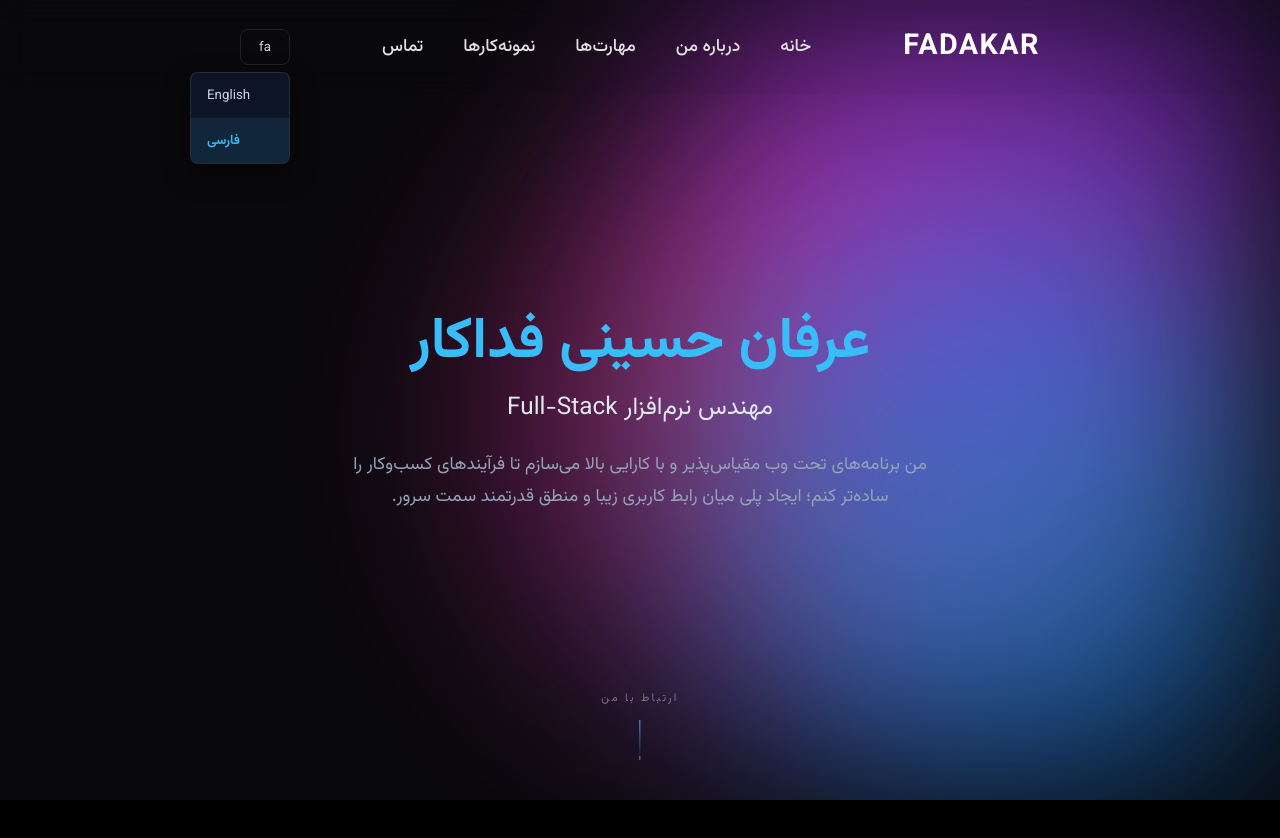
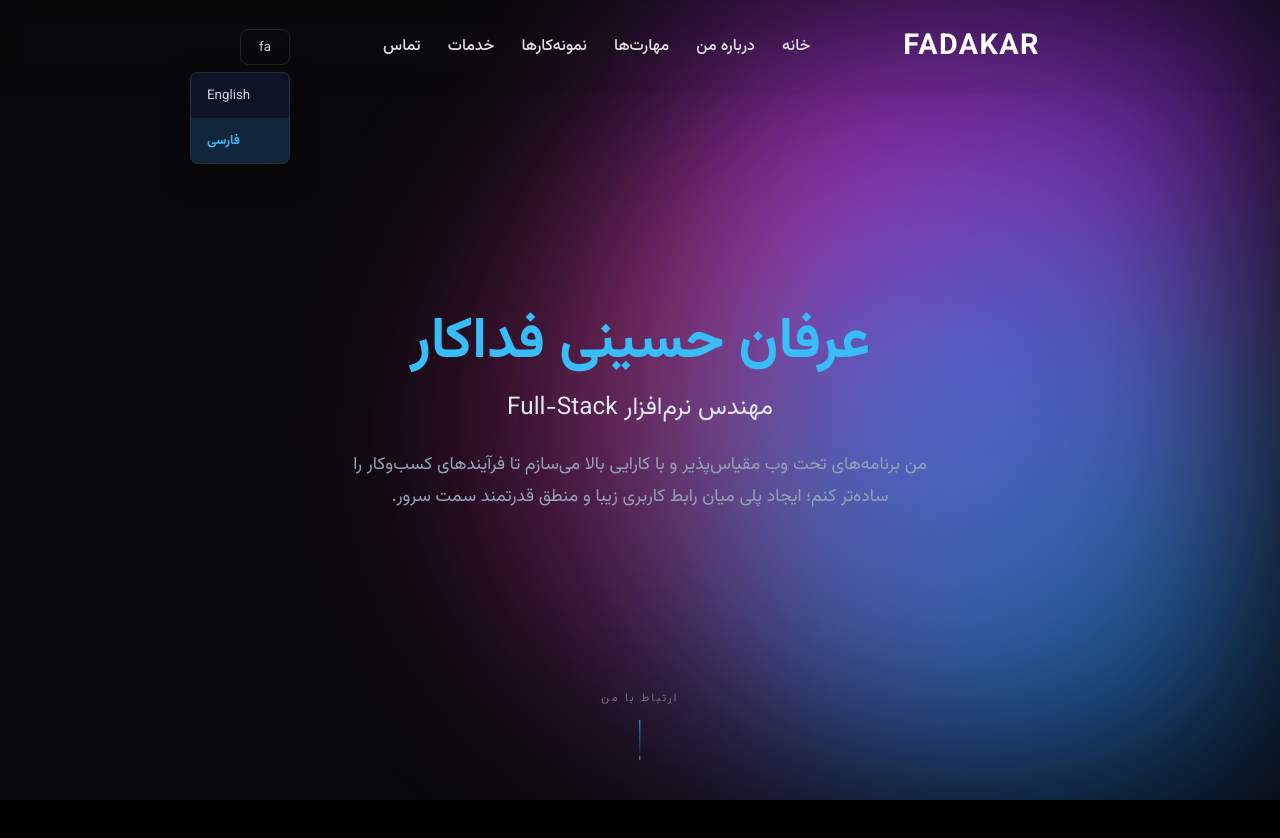
Before and after one commit to Fadakari/fadakar-portfolio, a Nuxt app: page / in a window 1280 px wide. Both pictures are taken after a click on the button "fa". Shown: the top 838 px of the page. Built offline with nearby package versions, Linux system fonts and the light colour scheme.

Commit message:
feat: add services navigation

```diff
--- a/app/components/Header.vue
+++ b/app/components/Header.vue
@@ -2,10 +2,13 @@
 import { ref, onMounted, onUnmounted, computed } from 'vue'
 import { gsap } from 'gsap'
 import { ScrollToPlugin } from 'gsap/ScrollToPlugin'
+import { useRoute, useRouter } from 'vue-router'
 
 gsap.registerPlugin(ScrollToPlugin)
 
 const { locale, setLocale } = useLocale()
+const route = useRoute()
+const router = useRouter()
 const isLangMenuOpen = ref(false)
 const isScrolled = ref(false)
 const isMobileMenuOpen = ref(false)
@@ -16,8 +19,10 @@ const props = defineProps<{
 }>()
 
 const labels = computed(() => locale.value === 'fa'
-  ? { home: 'خانه', about: 'درباره من', skills: 'مهارت‌ها', projects: 'نمونه‌کارها', contact: 'تماس' }
-  : { home: 'Home', about: 'About', skills: 'Skills', projects: 'Projects', contact: 'Contact' })
+  ? { home: 'خانه', about: 'درباره من', skills: 'مهارت‌ها', projects: 'نمونه‌کارها', services: 'خدمات', contact: 'تماس' }
+  : { home: 'Home', about: 'About', skills: 'Skills', projects: 'Projects', services: 'Services', contact: 'Contact' })
+
+const isHome = computed(() => route.path === '/')
 
 const changeLanguage = (lang: 'fa' | 'en') => {
   setLocale(lang)
@@ -28,67 +33,62 @@ const changeLanguage = (lang: 'fa' | 'en') => {
   }
 }
 
-const handleScroll = () => {
-  isScrolled.value = window.scrollY > 50
-}
-
-const toggleMobileMenu = () => {
-  isMobileMenuOpen.value = !isMobileMenuOpen.value
-}
+const handleScroll = () => { isScrolled.value = window.scrollY > 50 }
+const toggleMobileMenu = () => { isMobileMenuOpen.value = !isMobileMenuOpen.value }
 
 onMounted(() => {
   document.documentElement.dir = locale.value === 'fa' ? 'rtl' : 'ltr'
   document.documentElement.lang = locale.value
   window.addEventListener('scroll', handleScroll, { passive: true })
   handleScroll()
-
   gsap.from('.main-header', { y: -100, opacity: 0, duration: 1, ease: 'power3.out', delay: 0.5 })
   gsap.from('.nav-links li, .brand-name', { opacity: 0, y: -20, stagger: 0.1, duration: 0.8, ease: 'power3.out', delay: 0.8 })
 })
 
-onUnmounted(() => {
-  window.removeEventListener('scroll', handleScroll)
-})
+onUnmounted(() => window.removeEventListener('scroll', handleScroll))
 
-const scrollToSectionHandler = (event: MouseEvent, id: string) => {
+const navigateHomeSection = (event: MouseEvent, id: string) => {
   event.preventDefault()
-  props.scrollToSection?.(id)
   isMobileMenuOpen.value = false
   isLangMenuOpen.value = false
+  if (isHome.value) {
+    props.scrollToSection?.(id)
+  } else {
+    router.push({ path: '/', hash: `#${id}` })
+  }
 }
 
-const isDeepScrolled = computed(() => (props.currentSectionIndex ?? 0) > 0)
+const navigateServices = (event: MouseEvent) => {
+  event.preventDefault()
+  isMobileMenuOpen.value = false
+  isLangMenuOpen.value = false
+  router.push('/services')
+}
+
+const goHome = (event: MouseEvent) => navigateHomeSection(event, 'hero')
+const isDeepScrolled = computed(() => isHome.value && (props.currentSectionIndex ?? 0) > 0)
 </script>
 
 <template>
-  <header :class="{
-    'main-header': true,
-    'scrolled': isScrolled,
-    'menu-open': isMobileMenuOpen,
-    'deep-scrolled': isDeepScrolled
-  }">
+  <header :class="{ 'main-header': true, scrolled: isScrolled, 'menu-open': isMobileMenuOpen, 'deep-scrolled': isDeepScrolled }">
     <div class="header-content">
       <div class="header-left">
-        <a href="#" @click="scrollToSectionHandler($event, 'hero')" class="brand-name">FADAKAR</a>
+        <a href="/" @click="goHome" class="brand-name">FADAKAR</a>
       </div>
 
       <nav class="header-right desktop-nav" :aria-label="locale === 'fa' ? 'منوی اصلی' : 'Main navigation'">
         <ul class="nav-links">
-          <li><a @click="scrollToSectionHandler($event, 'hero')" href="#hero">{{ labels.home }}</a></li>
-          <li><a @click="scrollToSectionHandler($event, 'about')" href="#about">{{ labels.about }}</a></li>
-          <li><a @click="scrollToSectionHandler($event, 'skills')" href="#skills">{{ labels.skills }}</a></li>
-          <li><a @click="scrollToSectionHandler($event, 'projects')" href="#projects">{{ labels.projects }}</a></li>
-          <li><a @click="scrollToSectionHandler($event, 'contact')" href="#contact">{{ labels.contact }}</a></li>
+          <li><a @click="navigateHomeSection($event, 'hero')" href="/#hero">{{ labels.home }}</a></li>
+          <li><a @click="navigateHomeSection($event, 'about')" href="/#about">{{ labels.about }}</a></li>
+          <li><a @click="navigateHomeSection($event, 'skills')" href="/#skills">{{ labels.skills }}</a></li>
+          <li><a @click="navigateHomeSection($event, 'projects')" href="/#projects">{{ labels.projects }}</a></li>
+          <li><a @click="navigateServices" href="/services">{{ labels.services }}</a></li>
+          <li><a @click="navigateHomeSection($event, 'contact')" href="/#contact">{{ labels.contact }}</a></li>
         </ul>
       </nav>
 
       <div class="lang-switcher-container relative">
-        <button
-          @click="isLangMenuOpen = !isLangMenuOpen"
-          class="lang-btn"
-          :aria-label="locale === 'fa' ? 'تغییر زبان' : 'Change language'"
-          :aria-expanded="isLangMenuOpen"
-        >
+        <button @click="isLangMenuOpen = !isLangMenuOpen" class="lang-btn" :aria-label="locale === 'fa' ? 'تغییر زبان' : 'Change language'" :aria-expanded="isLangMenuOpen">
           <span class="uppercase text-sm font-semibold">{{ locale }}</span>
         </button>
         <Transition name="fade">
@@ -99,26 +99,20 @@ const isDeepScrolled = computed(() => (props.currentSectionIndex ?? 0) > 0)
         </Transition>
       </div>
 
-      <button
-        class="hamburger-button"
-        @click="toggleMobileMenu"
-        :aria-label="locale === 'fa' ? 'باز کردن منو' : 'Open menu'"
-        :aria-expanded="isMobileMenuOpen"
-      >
-        <span class="line line1"></span>
-        <span class="line line2"></span>
-        <span class="line line3"></span>
+      <button class="hamburger-button" @click="toggleMobileMenu" :aria-label="isMobileMenuOpen ? (locale === 'fa' ? 'بستن منو' : 'Close menu') : (locale === 'fa' ? 'باز کردن منو' : 'Open menu')" :aria-expanded="isMobileMenuOpen">
+        <span class="line line1"></span><span class="line line2"></span><span class="line line3"></span>
       </button>
     </div>
 
     <div class="mobile-menu-panel">
       <nav :aria-label="locale === 'fa' ? 'منوی موبایل' : 'Mobile navigation'">
         <ul class="mobile-nav-links">
-          <li><a @click="scrollToSectionHandler($event, 'hero')" href="#hero">{{ labels.home }}</a></li>
-          <li><a @click="scrollToSectionHandler($event, 'about')" href="#about">{{ labels.about }}</a></li>
-          <li><a @click="scrollToSectionHandler($event, 'skills')" href="#skills">{{ labels.skills }}</a></li>
-          <li><a @click="scrollToSectionHandler($event, 'projects')" href="#projects">{{ labels.projects }}</a></li>
-          <li><a @click="scrollToSectionHandler($event, 'contact')" href="#contact">{{ labels.contact }}</a></li>
+          <li><a @click="navigateHomeSection($event, 'hero')" href="/#hero">{{ labels.home }}</a></li>
+          <li><a @click="navigateHomeSection($event, 'about')" href="/#about">{{ labels.about }}</a></li>
+          <li><a @click="navigateHomeSection($event, 'skills')" href="/#skills">{{ labels.skills }}</a></li>
+          <li><a @click="navigateHomeSection($event, 'projects')" href="/#projects">{{ labels.projects }}</a></li>
+          <li><a @click="navigateServices" href="/services">{{ labels.services }}</a></li>
+          <li><a @click="navigateHomeSection($event, 'contact')" href="/#contact">{{ labels.contact }}</a></li>
         </ul>
       </nav>
     </div>
@@ -126,87 +120,27 @@ const isDeepScrolled = computed(() => (props.currentSectionIndex ?? 0) > 0)
 </template>
 
 <style scoped>
-.main-header {
-  position: fixed;
-  top: 0;
-  left: 0;
-  width: 100%;
-  z-index: 1000;
-  transition: background-color 0.4s ease, backdrop-filter 0.4s ease, padding 0.4s ease;
-  color: #e0e0e0;
-  font-family: 'Inter', sans-serif;
-  backdrop-filter: blur(15px);
-}
-.header-content {
-  display: flex;
-  justify-content: space-between;
-  align-items: center;
-  padding: 1.5rem 4rem;
-  transition: padding 0.5s cubic-bezier(0.23, 1, 0.32, 1);
-}
-.main-header.scrolled .header-content { padding-top: 1rem; padding-bottom: 1rem; }
-.main-header.deep-scrolled .header-content { padding-left: 15rem; padding-right: 15rem; }
-.main-header.scrolled { background-color: rgba(10, 10, 20, 0.7); backdrop-filter: blur(8px); box-shadow: 0 4px 20px rgba(0, 0, 0, 0.3); }
-.brand-name { font-size: 1.8rem; font-weight: 700; color: #fff; text-decoration: none; letter-spacing: 0.05em; transition: color 0.3s ease; }
-.brand-name:hover { color: #8a2be2; }
-.nav-links { list-style: none; display: flex; gap: 2.5rem; margin: 0; padding: 0; }
-.nav-links li a { color: #e0e0e0; text-decoration: none; font-size: 1.1rem; font-weight: 500; position: relative; transition: color 0.3s ease; padding: 0.5rem 0; cursor: pointer; }
-.nav-links li a:hover { color: #fff; }
-.nav-links li a::after { content: ''; position: absolute; left: 0; bottom: 0; width: 100%; height: 2px; background-color: #8a2be2; transform: scaleX(0); transform-origin: bottom right; transition: transform 0.3s ease-out; }
-.nav-links li a:hover::after { transform: scaleX(1); transform-origin: bottom left; }
-
-.hamburger-button {
-  display: none;
-  width: 48px;
-  height: 48px;
-  position: relative;
-  padding: 0;
-  margin: 0;
-  border: none;
-  background: none;
-  cursor: pointer;
-  z-index: 1010;
-  flex: 0 0 48px;
-  overflow: visible;
-}
-.hamburger-button .line {
-  position: absolute;
-  left: 10px;
-  width: 28px;
-  height: 3px;
-  background-color: #fff;
-  border-radius: 2px;
-  transition: transform 0.3s ease, opacity 0.3s ease;
-  transform-origin: center;
-}
-.hamburger-button .line1 { top: 14px; }
-.hamburger-button .line2 { top: 22px; }
-.hamburger-button .line3 { top: 30px; }
-.main-header.menu-open .line1 { transform: translateY(8px) rotate(45deg); }
-.main-header.menu-open .line2 { opacity: 0; }
-.main-header.menu-open .line3 { transform: translateY(-8px) rotate(-45deg); }
-
-.mobile-menu-panel { position: fixed; top: 0; left: 0; width: 100%; height: 100vh; background-color: rgba(10, 10, 20, 0.95); backdrop-filter: blur(15px); display: flex; justify-content: center; align-items: center; transform: translateX(100%); transition: transform 0.4s cubic-bezier(0.23, 1, 0.32, 1); z-index: 999; }
-.mobile-nav-links { list-style: none; padding: 0; text-align: center; }
-.mobile-nav-links li { margin-bottom: 2rem; }
-.mobile-nav-links li a { color: #fff; text-decoration: none; font-size: 2rem; font-weight: 600; }
-.main-header.menu-open .mobile-menu-panel { transform: translateX(0); }
-
-.lang-switcher-container { position: relative; }
-.lang-btn { background: transparent; border: 1px solid rgba(255, 255, 255, 0.1); color: rgba(255, 255, 255, 0.8); padding: 0.4rem 0.8rem; border-radius: 0.5rem; cursor: pointer; transition: all 0.3s ease; min-width: 50px; }
-.lang-btn:hover { background: rgba(255, 255, 255, 0.05); color: #fff; }
-.lang-dropdown { position: absolute; top: 120%; right: 0; background: rgba(15, 23, 42, 0.9); backdrop-filter: blur(10px); border: 1px solid rgba(255, 255, 255, 0.1); border-radius: 0.5rem; display: flex; flex-direction: column; overflow: hidden; min-width: 100px; box-shadow: 0 10px 25px rgba(0, 0, 0, 0.5); z-index: 1000; }
-.lang-dropdown button { background: transparent; border: none; color: #cbd5e1; padding: 0.75rem 1rem; text-align: left; cursor: pointer; font-family: inherit; transition: background 0.2s, color 0.2s; }
-:global(html[dir='rtl']) .lang-dropdown button { text-align: right; }
-.lang-dropdown button:hover { background: rgba(255, 255, 255, 0.05); color: #fff; }
-.lang-dropdown button.active-lang { color: #38bdf8; font-weight: 600; background: rgba(56, 189, 248, 0.1); }
-.fade-enter-active, .fade-leave-active { transition: opacity 0.2s, transform 0.2s; }
-.fade-enter-from, .fade-leave-to { opacity: 0; transform: translateY(-5px); }
-
-@media (max-width: 768px) {
-  .header-content { padding: 1rem 1.5rem; }
-  .main-header.deep-scrolled .header-content { padding-left: 2rem; padding-right: 2rem; }
-  .desktop-nav { display: none; }
-  .hamburger-button { display: block; }
-}
+.main-header { position: fixed; top: 0; left: 0; width: 100%; z-index: 1000; transition: background-color .4s ease, backdrop-filter .4s ease, padding .4s ease; color: #e0e0e0; font-family: 'Inter', sans-serif; backdrop-filter: blur(15px); }
+.header-content { display:flex; justify-content:space-between; align-items:center; padding:1.5rem 4rem; transition:padding .5s cubic-bezier(.23,1,.32,1); gap:1.5rem; }
+.main-header.scrolled .header-content { padding-top:1rem; padding-bottom:1rem; }
+.main-header.deep-scrolled .header-content { padding-left:15rem; padding-right:15rem; }
+.main-header.scrolled { background-color:rgba(10,10,20,.7); backdrop-filter:blur(8px); box-shadow:0 4px 20px rgba(0,0,0,.3); }
+.brand-name { font-size:1.8rem; font-weight:700; color:#fff; text-decoration:none; letter-spacing:.05em; transition:color .3s ease; }
+.brand-name:hover { color:#8a2be2; }
+.nav-links { list-style:none; display:flex; gap:1.7rem; margin:0; padding:0; }
+.nav-links li a { color:#e0e0e0; text-decoration:none; font-size:1rem; font-weight:500; position:relative; transition:color .3s ease; padding:.5rem 0; cursor:pointer; white-space:nowrap; }
+.nav-links li a:hover { color:#fff; }
+.nav-links li a::after { content:''; position:absolute; left:0; bottom:0; width:100%; height:2px; background-color:#8a2be2; transform:scaleX(0); transform-origin:bottom right; transition:transform .3s ease-out; }
+.nav-links li a:hover::after { transform:scaleX(1); transform-origin:bottom left; }
+.hamburger-button { display:none; width:48px; height:48px; position:relative; padding:0; margin:0; border:none; background:none; cursor:pointer; z-index:1010; flex:0 0 48px; overflow:visible; }
+.hamburger-button .line { position:absolute; left:10px; width:28px; height:3px; background:#fff; border-radius:2px; transition:transform .3s ease,opacity .3s ease; transform-origin:center; }
+.hamburger-button .line1 { top:14px; }.hamburger-button .line2 { top:22px; }.hamburger-button .line3 { top:30px; }
+.main-header.menu-open .line1 { transform:translateY(8px) rotate(45deg); }.main-header.menu-open .line2 { opacity:0; }.main-header.menu-open .line3 { transform:translateY(-8px) rotate(-45deg); }
+.mobile-menu-panel { position:fixed; top:0; left:0; width:100%; height:100vh; background:rgba(10,10,20,.95); backdrop-filter:blur(15px); display:flex; justify-content:center; align-items:center; transform:translateX(100%); transition:transform .4s cubic-bezier(.23,1,.32,1); z-index:999; }
+.mobile-nav-links { list-style:none; padding:0; text-align:center; }.mobile-nav-links li { margin-bottom:2rem; }.mobile-nav-links li a { color:#fff; text-decoration:none; font-size:2rem; font-weight:600; }
+.main-header.menu-open .mobile-menu-panel { transform:translateX(0); }
+.lang-switcher-container { position:relative; }.lang-btn { background:transparent; border:1px solid rgba(255,255,255,.1); color:rgba(255,255,255,.8); padding:.4rem .8rem; border-radius:.5rem; cursor:pointer; transition:all .3s ease; min-width:50px; }.lang-btn:hover { background:rgba(255,255,255,.05); color:#fff; }
+.lang-dropdown { position:absolute; top:120%; right:0; background:rgba(15,23,42,.9); backdrop-filter:blur(10px); border:1px solid rgba(255,255,255,.1); border-radius:.5rem; display:flex; flex-direction:column; overflow:hidden; min-width:100px; box-shadow:0 10px 25px rgba(0,0,0,.5); z-index:1000; }.lang-dropdown button { background:transparent; border:none; color:#cbd5e1; padding:.75rem 1rem; text-align:left; cursor:pointer; font-family:inherit; transition:background .2s,color .2s; }.lang-dropdown button:hover { background:rgba(255,255,255,.05); color:#fff; }.lang-dropdown button.active-lang { color:#38bdf8; font-weight:600; background:rgba(56,189,248,.1); }.fade-enter-active,.fade-leave-active{transition:opacity .2s,transform .2s}.fade-enter-from,.fade-leave-to{opacity:0;transform:translateY(-5px)}
+@media(max-width:1100px){.header-content{padding-left:2rem;padding-right:2rem}.nav-links{gap:1rem}.nav-links li a{font-size:.9rem}.main-header.deep-scrolled .header-content{padding-left:2rem;padding-right:2rem}}
+@media(max-width:768px){.header-content{padding:1rem 1.5rem}.desktop-nav{display:none}.hamburger-button{display:block}}
 </style>
```
